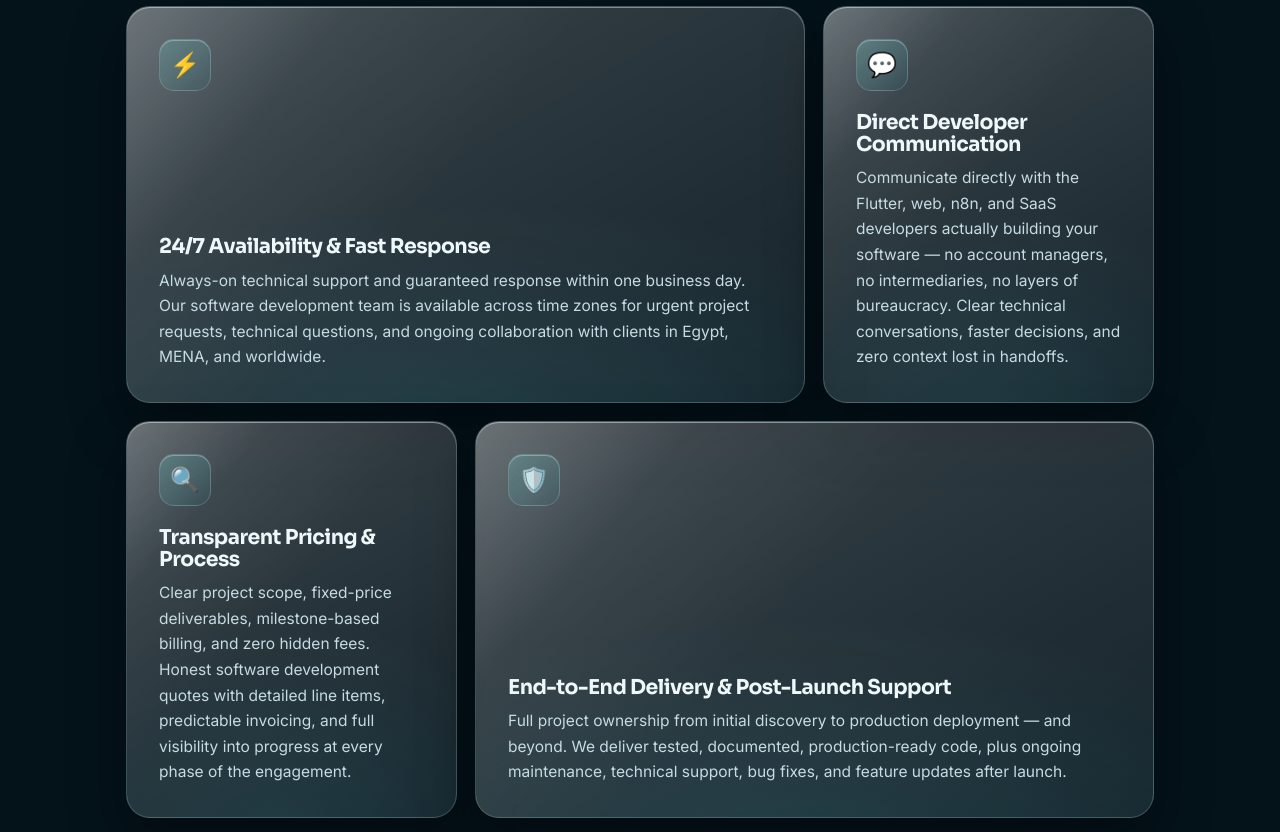
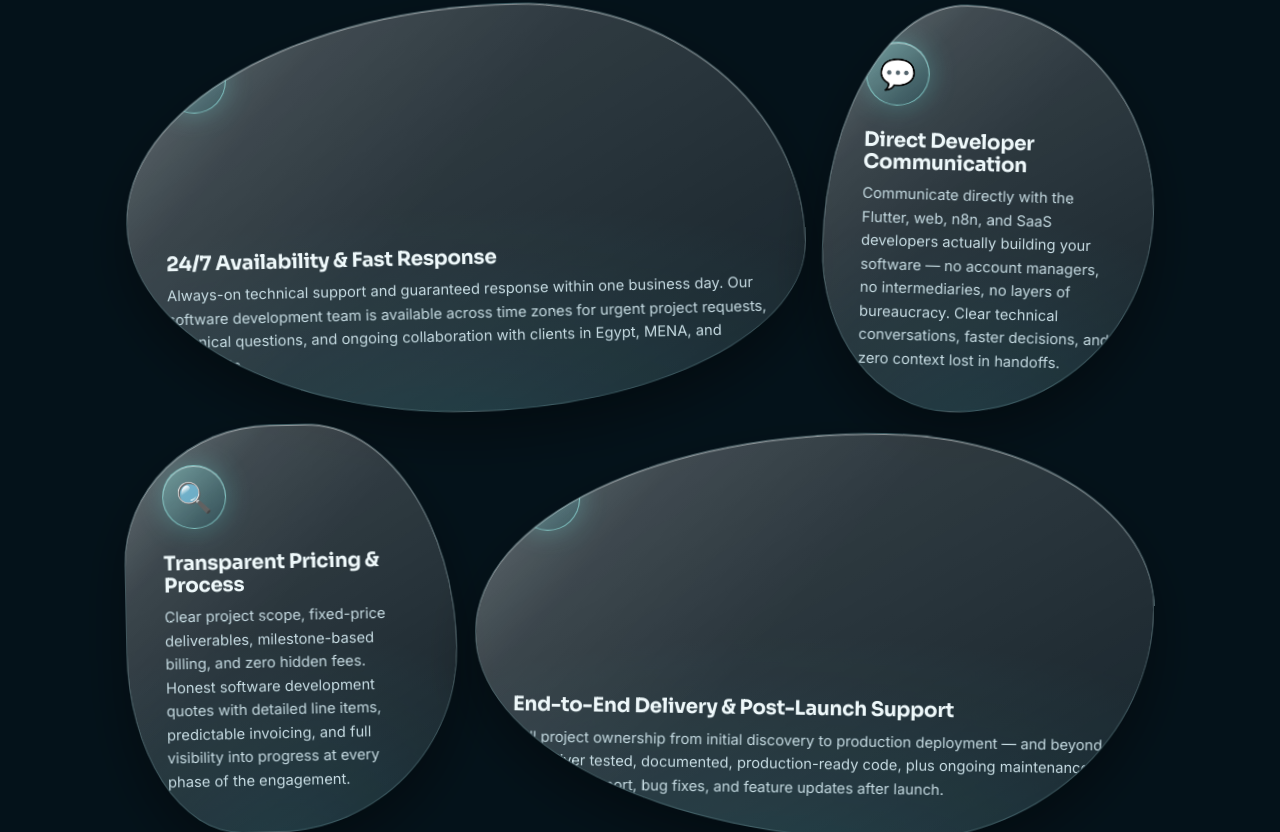
Before and after one commit to kelsaeed/SoftWave-Tech, a React (Vite) app: page / in a window 1280 px wide. Shown: the part 3980-4812 px from the top of the page. Built offline with nearby package versions, Linux system fonts and the light colour scheme.

Commit message:
dknjvdfv

```diff
--- a/src/styles.css
+++ b/src/styles.css
@@ -1075,15 +1075,104 @@ html {
   display: flex;
 }
 
+/* Service / commitment cards — organic blob silhouettes that float gently
+   on the ocean theme. Each card gets a unique asymmetric border-radius
+   and tilt so the row reads as a small flock of drifting objects rather
+   than four identical rectangles. */
 .service {
+  --rot: 0deg;
   width: 100%;
-  min-height: 210px;
+  min-height: 260px;
   display: flex;
   flex-direction: column;
+  padding: clamp(26px, 3.2vw, 38px);
+  transform: rotate(var(--rot));
+  animation: service-float 6s ease-in-out infinite;
+  will-change: transform;
+  transition: transform 0.5s var(--ease-out), border-color 0.4s ease,
+    box-shadow 0.4s ease;
 }
 
 .service h3 {
   margin-top: auto;
+  margin-bottom: 10px;
+  font-size: 1.25rem;
+  letter-spacing: -0.015em;
+}
+
+.service p {
+  font-size: 0.92rem;
+  line-height: 1.6;
+}
+
+/* Per-card unique organic blob silhouette + initial tilt + animation
+   start so they bob at different rhythms. Selector targets .service
+   inside each .bento grid-item (.reveal wrapper). */
+.bento > :nth-child(1) .service {
+  --rot: -1.4deg;
+  border-radius: 58% 42% 50% 50% / 52% 60% 40% 48%;
+  animation-delay: 0s;
+}
+
+.bento > :nth-child(2) .service {
+  --rot: 1.6deg;
+  border-radius: 42% 58% 60% 40% / 60% 50% 50% 40%;
+  animation-delay: 1.5s;
+}
+
+.bento > :nth-child(3) .service {
+  --rot: -1.2deg;
+  border-radius: 50% 50% 62% 38% / 38% 62% 50% 50%;
+  animation-delay: 3s;
+}
+
+.bento > :nth-child(4) .service {
+  --rot: 0.9deg;
+  border-radius: 60% 40% 38% 62% / 50% 42% 58% 50%;
+  animation-delay: 0.8s;
+}
+
+@keyframes service-float {
+  0%, 100% {
+    transform: rotate(var(--rot)) translateY(0);
+  }
+  50% {
+    transform: rotate(var(--rot)) translateY(-10px);
+  }
+}
+
+/* Hover: pause the bob, settle to straight, lift further, glow stronger */
+.service:hover,
+.service:focus-visible {
+  animation-play-state: paused;
+  transform: rotate(0deg) translateY(-14px);
+  border-color: rgba(155, 243, 238, 0.55);
+  box-shadow:
+    0 38px 80px rgba(0, 0, 0, 0.5),
+    0 0 60px rgba(111, 227, 223, 0.28),
+    inset 0 1px 0 rgba(255, 255, 255, 0.55);
+}
+
+/* Larger, glowy circular icon that contrasts with the blob card shape —
+   reads like a bright water bubble sitting on top of the surface. */
+.service .card-icon {
+  width: 64px;
+  height: 64px;
+  font-size: 1.85rem;
+  border-radius: 50%;
+  margin-bottom: 24px;
+  background: linear-gradient(140deg, rgba(155, 243, 238, 0.4), rgba(31, 127, 140, 0.18));
+  border: 1px solid var(--glass-border-hi);
+  box-shadow:
+    inset 0 1px 0 rgba(255, 255, 255, 0.45),
+    0 0 28px rgba(111, 227, 223, 0.32);
+}
+
+/* Respect reduced-motion: stop floating, keep slight tilt for visual interest */
+@media (prefers-reduced-motion: reduce) {
+  .service {
+    animation: none;
+  }
 }
 
 /* =========================================================
```
